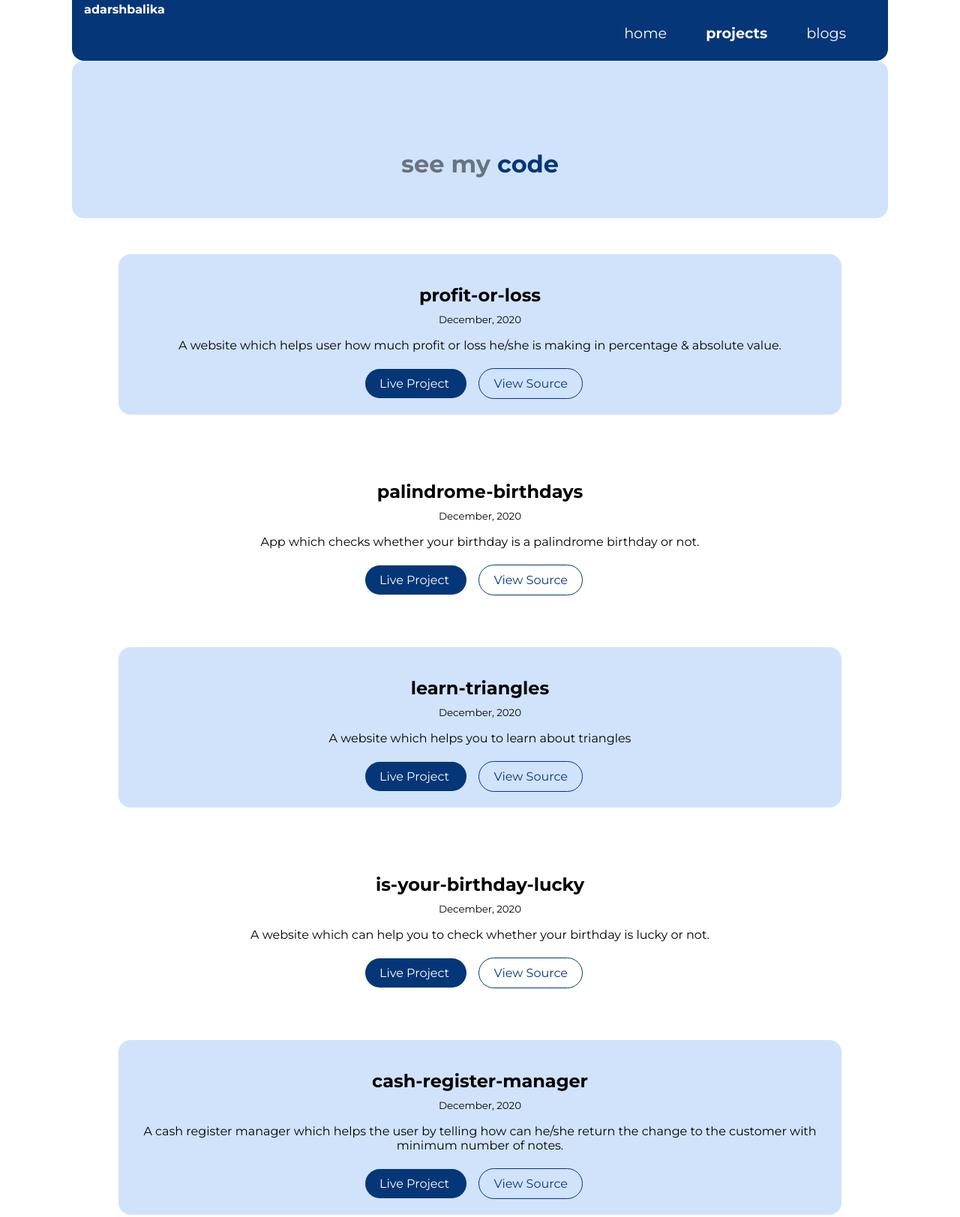
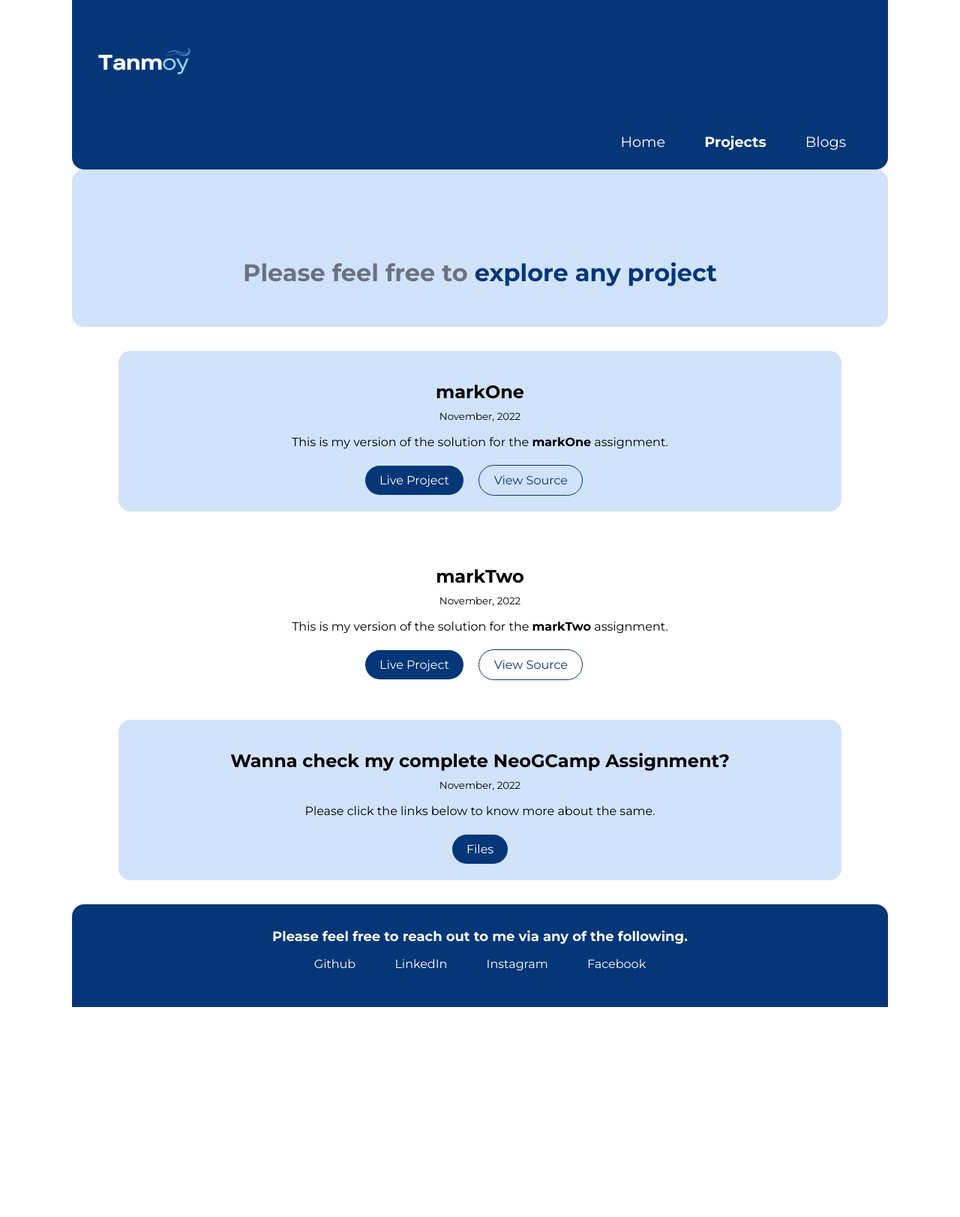
Before and after one commit to sahatanmoyofficial/neoGCamp-markFour, a plain HTML site: page projects.html in a window 1280 px wide. Shown: the part 13-1636 px from the top of the page at 75% size. After the commit the page ends 1356 px from the top, so only its background shows below. Drawn offline with Linux system fonts and the light colour scheme.

Commit message:
added projects page

```diff
--- a/projects.html
+++ b/projects.html
@@ -4,32 +4,34 @@
     <meta charset="UTF-8" />
     <meta name="viewport" content="width=device-width, initial-scale=1.0" />
     <link href="styles.css" rel="stylesheet" />
-    <title>projects | adarshbalika</title>
+    <title>Projects | Tanmoy</title>
   </head>
   <body>
     <nav class="navigation container">
-      <div class="nav-brand"><a href="/">adarshbalika</a></div>
+      <!-- <div class="nav-brand"><a href="/">adarshbalika</a></div> -->
+      <div class="nav-brand"><a href="/">
+        <img class="nav-logo" src="\Assets\nav-image.png" /></a></div>
       <ul class="list-non-bullet nav-pills">
         <li class="list-item-inline">
-          <a class="link" href="/">home</a>
+          <a class="link" href="/">Home</a>
         </li>
         <li class="list-item-inline">
-          <a class="link link-active" href="/projects.html">projects</a>
+          <a class="link link-active" href="/projects.html">Projects</a>
         </li>
         <li class="list-item-inline">
-          <a class="link" href="/blogs.html">blogs</a>
+          <a class="link" href="/blogs.html">Blogs</a>
         </li>
       </ul>
     </nav>
 
     <header class="hero">
       <h1 class="hero-heading">
-        see my <span class="heading-inverted"> code</span>
+        Please feel free to <span class="heading-inverted"> explore any project</span>
       </h1>
     </header>
 
     <ul class="list-non-bullet">
-      <li>
+      <!-- <li>
         <article class="showcase-list container container-center ow">
           <h1>profit-or-loss</h1>
           <small>December, 2020</small>
@@ -96,9 +98,9 @@
             View Source
           </a>
         </article>
-      </li>
+      </li> -->
 
-      <li>
+      <!-- <li>
         <article class="showcase-list container container-center">
           <h1>is-your-birthday-lucky</h1>
           <small>December, 2020</small>
@@ -183,9 +185,9 @@
             >View Source</a
           >
         </article>
-      </li>
+      </li> -->
 
-      <li>
+      <!-- <li>
         <article class="showcase-list container container-center">
           <h1>yoda speak</h1>
           <small>November, 2020</small>
@@ -198,26 +200,24 @@
           <a class="link link-primary" href="assignments.html">Live Project</a>
           <a class="link link-secondary" href="assignments.html">View Source</a>
         </article>
-      </li>
+      </li> -->
 
       <li>
         <article class="showcase-list container container-center ow">
-          <h1>minionese</h1>
-          <small>November, 2020</small>
+          <h1>markOne</h1>
+          <small>November, 2022</small>
           <p>
-            Are you a fan of minions? Did you know that the gibberish they say
-            is an actual language. Use the translator to convert your text from
-            English to Minion speak or Banana language.
+            This is my version of the solution for the <strong>markOne</strong> assignment.
           </p>
 
           <a
             class="link link-primary"
-            href="https://github.com/tanaypratap/neogcamp-banana-speak"
+            href="https://github.com/sahatanmoyofficial/neoGCamp-markOne"
             >Live Project</a
           >
           <a
             class="link link-secondary"
-            href="https://bananaspeakpractice.netlify.app/"
+            href="https://replit.com/@sahatanmoy663/markOne?embed=1&output=1"
             >View Source</a
           >
         </article>
@@ -225,21 +225,20 @@
 
       <li>
         <article class="showcase-list container container-center">
-          <h1>how well do you know me?</h1>
-          <small>November, 2020</small>
+          <h1>markTwo</h1>
+          <small>November, 2022</small>
           <p>
-            A CLI app built with <strong>nodeJS</strong>. You can send this to
-            your friends and find out who really knows you
+            This is my version of the solution for the <strong>markTwo</strong> assignment.
           </p>
 
           <a
             class="link link-primary"
-            href="https://repl.it/@tanaypratap/end-game?embed=true"
+            href="https://replit.com/@sahatanmoy663/markTwo-2?embed=1&output=1"
             >Live Project</a
           >
           <a
             class="link link-secondary"
-            href="https://github.com/tanaypratap/neogcamp-cli-project-1"
+            href="https://github.com/sahatanmoyofficial/neoGCamp-markTwo"
             >View Source</a
           >
         </article>
@@ -247,39 +246,43 @@
 
       <li>
         <article class="showcase-list container container-center ow">
-          <h1>are you a marvel fan?</h1>
-          <small>November, 2020</small>
+          <h1>Wanna check my complete NeoGCamp Assignment?</h1>
+          <small>November, 2022</small>
           <p>
-            Do you know marvel cinematic universe? Let's play a quiz and see.
+            Please click the links below to know more about the same.
           </p>
 
           <a
             class="link link-primary"
-            href="https://repl.it/@tanaypratap/quiz-on-marvel?embed=true"
-            >Live Project</a
+            href="https://github.com/sahatanmoyofficial/LevelZero-NeoGCamp"
+            >Files</a
           >
-          <a
+          <!-- <a
             class="link link-secondary"
-            href="https://github.com/tanaypratap/neogcamp-quiz-on-marvel"
-            >View Source</a
-          >
+            href="https://github.com/sahatanmoyofficial/LevelZero-NeoGCamp"
+            >Files</a
+          > -->
         </article>
       </li>
     </ul>
 
     <footer class="footer">
-      <div class="footer-header">social media presence</div>
+      <div class="footer-header">Please feel free to reach out to me via any of the following.</div>
       <ul class="social-links list-non-bullet">
         <li class="list-item-inline">
-          <a class="link" href="https://github.com/neogcamp/"> github </a>
+          <a class="link" href="https://github.com/sahatanmoyofficial"> Github </a>
         </li>
         <li class="list-item-inline">
-          <a class="link" href="https://twitter.com/neogcamp"> twitter </a>
+          <a class="link" href="https://www.linkedin.com/in/sahatanmoy663/"> LinkedIn </a>
         </li>
         <li class="list-item-inline">
-          <a class="link" href="https://www.linkedin.com/company/neog-camp/">
-            linkedin
+          <a class="link" href="https://www.instagram.com/tanmoy_saha_30/">
+            Instagram
           </a>
+          <li class="list-item-inline">
+            <a class="link" href="https://www.facebook.com/sahatanmoy663/">
+              Facebook
+            </a>
         </li>
       </ul>
     </footer>
--- a/styles.css
+++ b/styles.css
@@ -165,6 +165,7 @@ hr {
 .ow {
   /* background-color: var(--off-white); */
   background-color: var(--light-blue);
+  width: auto;
 }
 
 /** footers **/
@@ -175,6 +176,7 @@ hr {
   text-align: center;
   color: white;
   border-top-right-radius: 1rem;
+  border-top-left-radius: 1rem;
 }
 
 .footer .link {
@@ -196,7 +198,8 @@ hr {
   padding: 2rem;
   border-radius: 1rem;
   text-align: center;
-  margin: 3rem auto;
+  margin: 2rem auto;
+  width:  auto;
 }
 .showcase-list h1 {
   margin: 0.5rem;
```
Also changed, not shown: index.html (+1 -1 lines).
